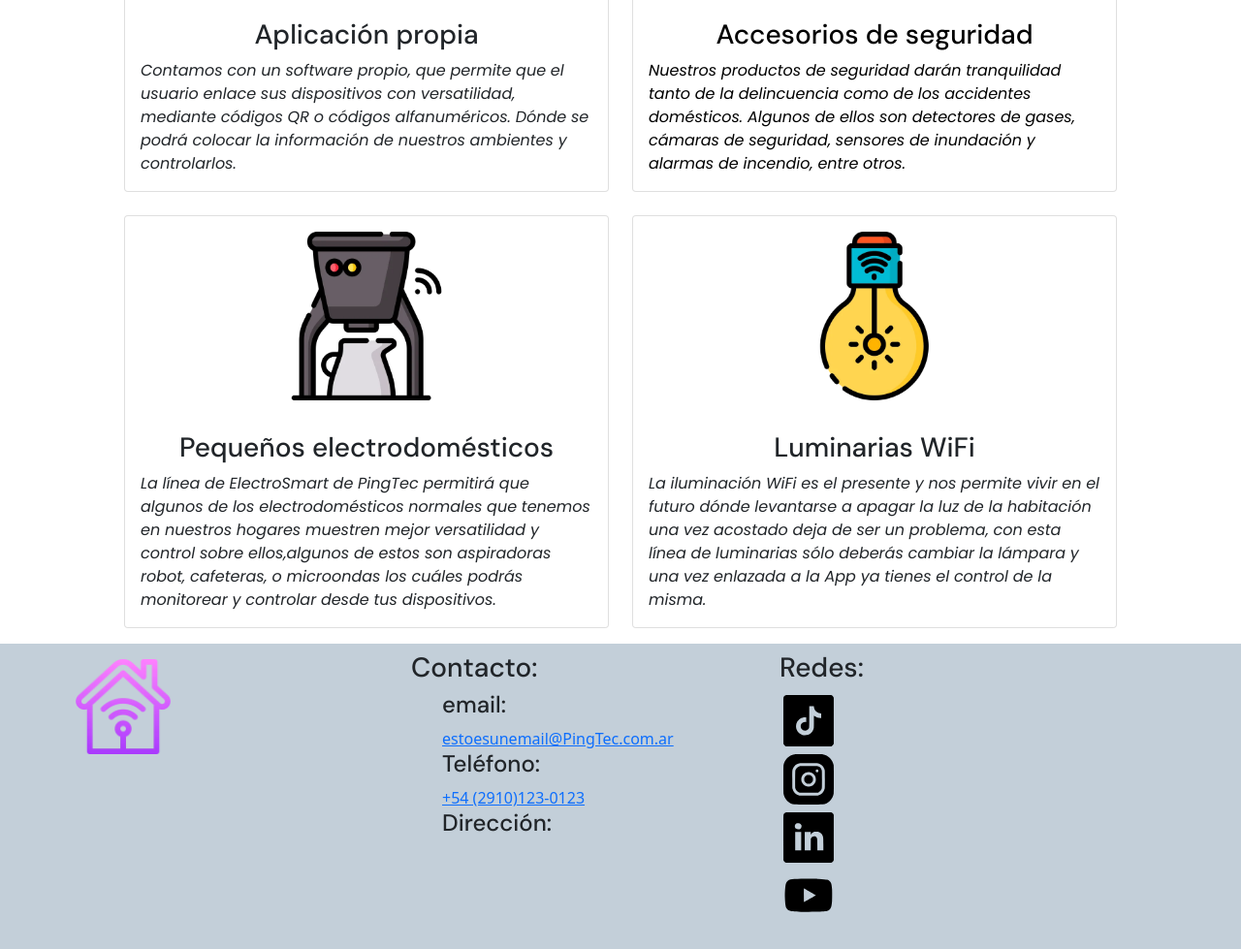
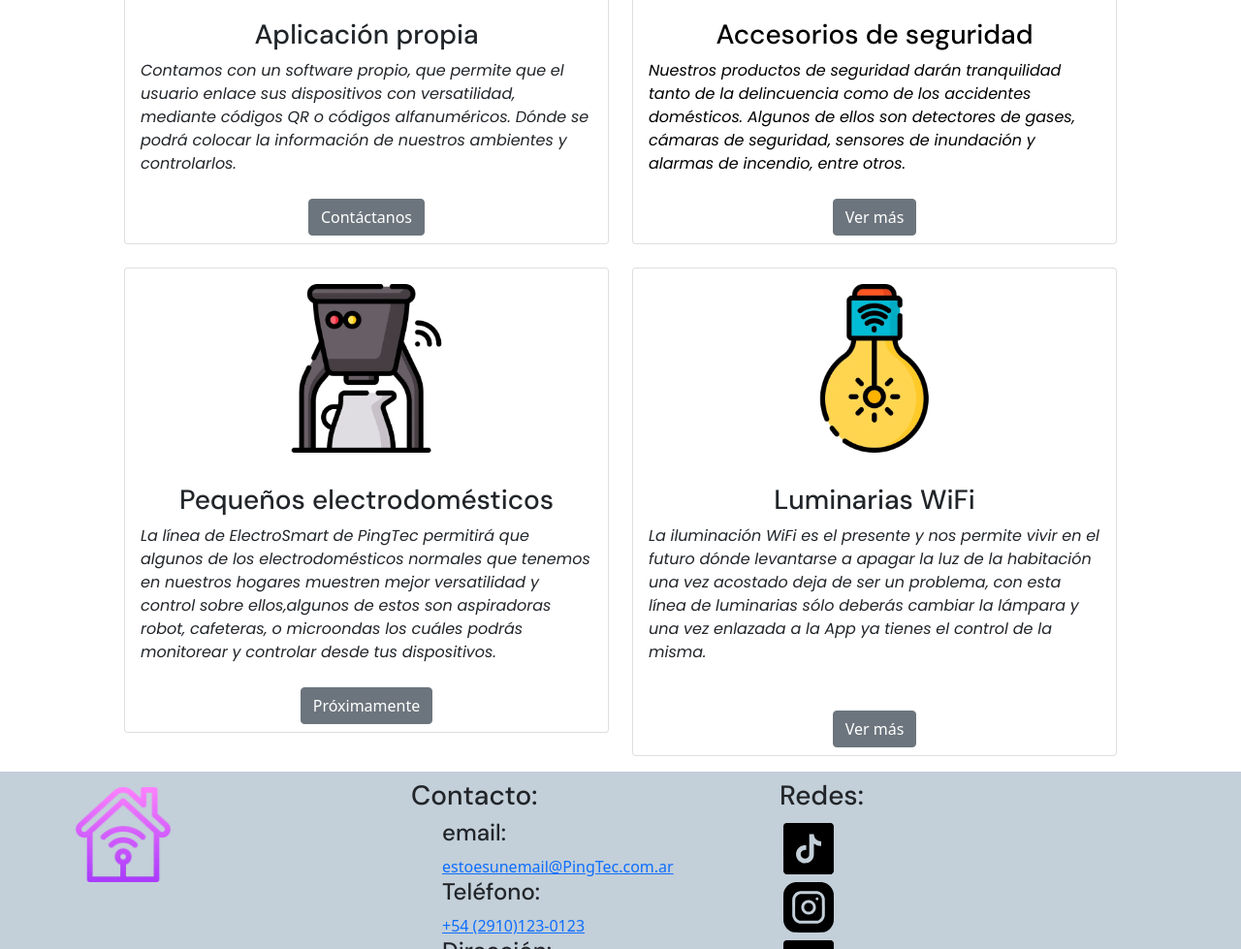
Before and after one commit to DaniConrad/CoderProject, a plain HTML site: page src/pages/products.html in a window 1280 px wide. Shown: the part 500-1479 px from the top of the page at 97% size. Drawn offline with nearby package versions, Linux system fonts and the light colour scheme; grey boxes are pictures that could not be loaded.

Commit message:
Se agrega nueva sección y se meten botones

```diff
--- a/scss/components/_products.scss
+++ b/scss/components/_products.scss
@@ -25,6 +25,9 @@
          transition: 500ms;
 
     }
+    .prod-card-text-lights{
+        margin-bottom: 1.5rem;
+    }
 
 
 }
--- a/src/pages/products.html
+++ b/src/pages/products.html
@@ -64,6 +64,7 @@
               <ul class="dropdown-menu" aria-labelledby="navbarDropdown">
                 <li><a class="dropdown-item" href="../pages/products.html">VER LISTA</a></li>
                 <li><a class="dropdown-item" href="../pages/prod-security.html">SEGURIDAD</a></li>
+                <li><a class="dropdown-item" href="../pages/prod-security.html">LUMINARIAS</a></li>
               </ul>
             </li>
             <li class="nav-item">
@@ -97,6 +98,11 @@
               la
               información de nuestros ambientes y controlarlos.</p>
           </div>
+          <div>
+            <a href="#contact">
+            <button type="button" class="btn btn-secondary m-2">Contáctanos</button>
+            </div>
+          </a>
         </div>
       </div>
       <div class="col">
@@ -111,6 +117,9 @@
                 de la delincuencia como de los accidentes domésticos. Algunos de ellos son detectores de gases, cámaras
                 de
                 seguridad, sensores de inundación y alarmas de incendio, entre otros.</p>
+            </div>
+            <div>
+            <button type="button" class="btn btn-secondary m-2">Ver más</button>
             </div>
           </div>
         </a>
@@ -128,6 +137,9 @@
               aspiradoras robot, cafeteras, o microondas los cuáles podrás monitorear y controlar desde tus
               dispositivos.</p>
           </div>
+          <div>
+            <button type="button" class="btn btn-secondary m-2">Próximamente</button>
+            </div>
         </div>
       </div>
       <div class="col">
@@ -137,12 +149,15 @@
           <div class="card-body d-flex flex-column align-items-center">
             <h5 class="card-title fs-3">Luminarias WiFi</h5>
             <!-- Oculto en mobile -->
-            <p class="card-text d-none d-sm-block">La iluminación WiFi es el presente y nos permite vivir en el futuro
+            <p class="card-text d-none d-sm-block prod-card-text-lights">La iluminación WiFi es el presente y nos permite vivir en el futuro
               dónde levantarse a
               apagar la luz de la habitación una vez acostado deja de ser un problema, con esta línea de luminarias sólo
               deberás
               cambiar la lámpara y una vez enlazada a la App ya tienes el control de la misma.</p>
           </div>
+          <div>
+            <button type="button" class="btn btn-secondary m-2">Ver más</button>
+            </div>
         </div>
       </div>
     </div>
```
Also changed, not shown: css/style.css, src/pages/prod-lights.html (added), 1 other file.
